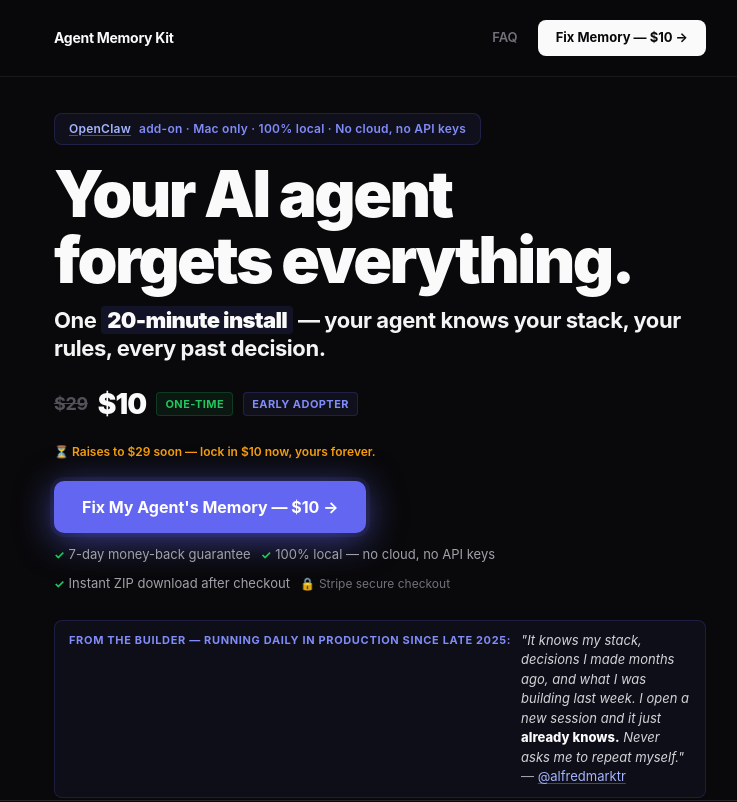
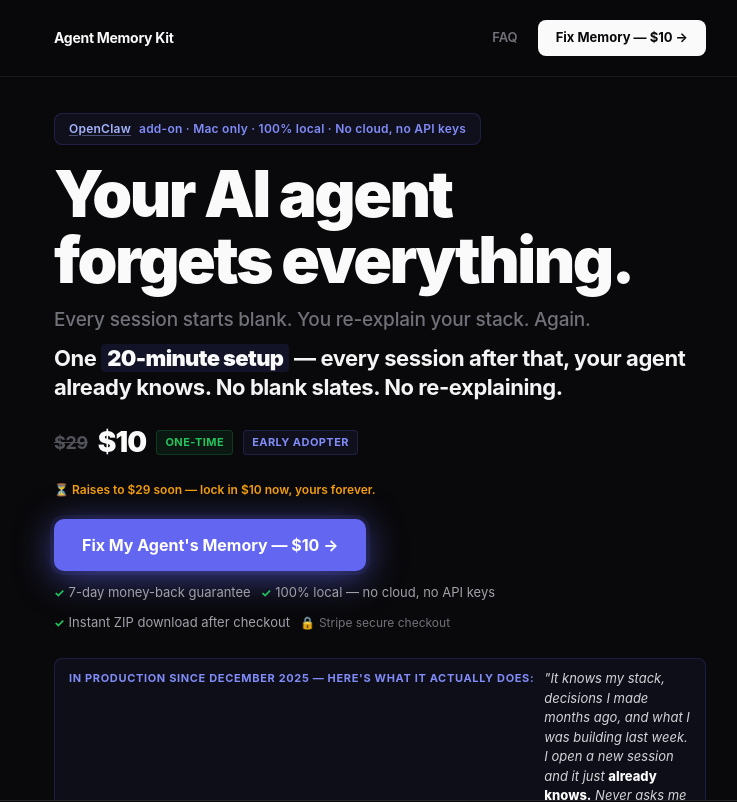
Before and after one commit to marcoiaq/agent-memory-kit, a Next.js app: page / in a window 1280 px wide. Shown: the top 802 px of the page, without its empty margins (260-997 px from the left). Built offline with nearby package versions, Linux system fonts and the light colour scheme; no server answers.

Commit message:
ux: sharpen hero — add pain amplification line, punchier subheadline, specific proof date

```diff
--- a/app/page.tsx
+++ b/app/page.tsx
@@ -607,10 +607,13 @@ export default function Home() {
             {' '}add-on · Mac only · 100% local · No cloud, no API keys
           </div>
           <h1>Your AI agent<br />forgets everything.</h1>
+          <p style={{fontSize: 'clamp(16px, 2.5vw, 19px)', color: '#71717a', letterSpacing: '-0.01em', marginBottom: '10px', lineHeight: 1.5, fontWeight: 500}}>
+            Every session starts blank. You re-explain your stack. Again.
+          </p>
           <p style={{fontSize: 'clamp(18px, 2.8vw, 22px)', fontWeight: 700, color: '#f4f4f5', letterSpacing: '-0.02em', marginBottom: '0', lineHeight: 1.3}}>
             One{' '}
-            <span style={{color: '#fafafa', fontWeight: 900, background: 'rgba(99,102,241,0.12)', borderRadius: '4px', padding: '1px 6px', letterSpacing: '-0.03em'}}>20-minute install</span>
-            {' '}— your agent knows your stack, your rules, every past decision.
+            <span style={{color: '#fafafa', fontWeight: 900, background: 'rgba(99,102,241,0.12)', borderRadius: '4px', padding: '1px 6px', letterSpacing: '-0.03em'}}>20-minute setup</span>
+            {' '}— every session after that, your agent already knows. No blank slates. No re-explaining.
           </p>
           <div className="hero-actions" style={{marginTop:'20px'}}>
             <div style={{display:'flex', alignItems:'center', gap:'10px', marginBottom:'4px', flexWrap:'wrap'}}>
@@ -635,7 +638,7 @@ export default function Home() {
               </span>
             </span>
             <p className="hero-proof" style={{marginTop:'14px', marginBottom:'0'}}>
-              <span className="hero-proof-label">From the builder — running daily in production since late 2025:</span>
+              <span className="hero-proof-label">In production since December 2025 — here&apos;s what it actually does:</span>
               <span><span style={{fontStyle:'italic', color:'#d4d4d8'}}>"It knows my stack, decisions I made months ago, and what I was building last week. I open a new session and it just <strong style={{color:'#fafafa', fontStyle:'normal', fontWeight:800}}>already knows.</strong> Never asks me to repeat myself."</span>{' '}— <a href="https://x.com/alfredmarktr" target="_blank" rel="noopener noreferrer">@alfredmarktr</a></span>
             </p>
           </div>
```
